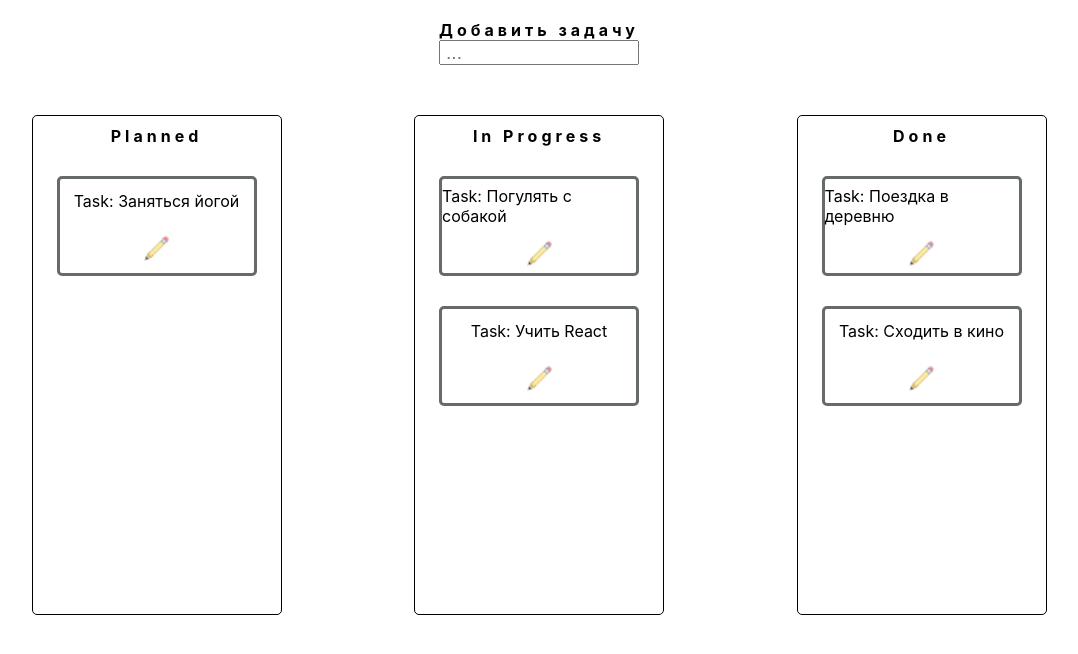
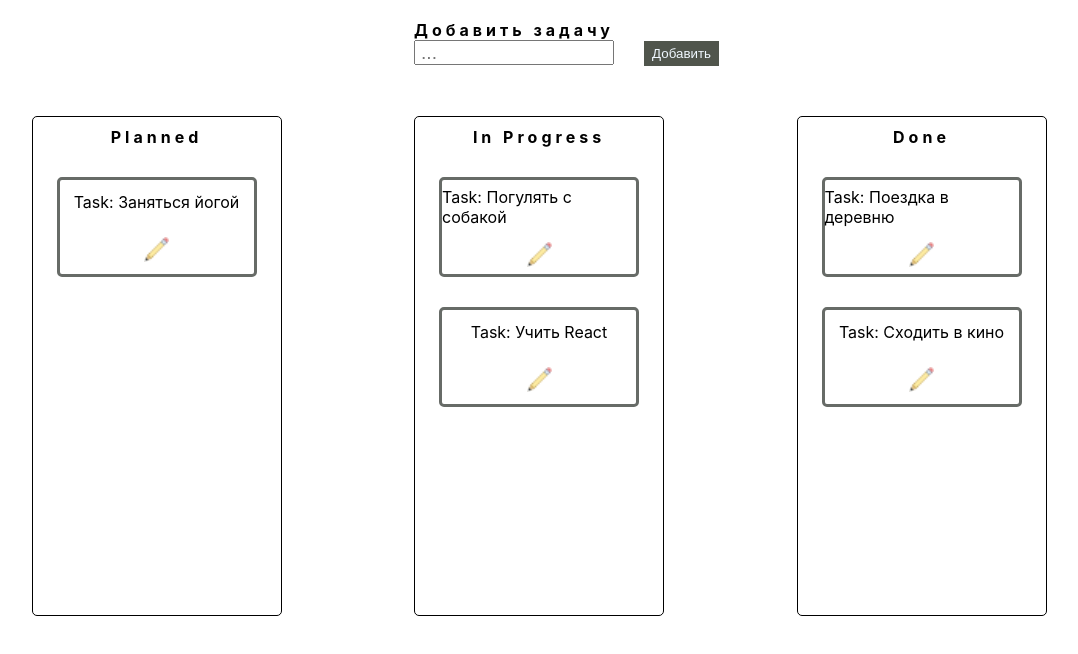
Before and after one commit to almaz1206ka/task-tracker, a React (Create React App) app: page / in a window 1280 px wide. Shown: the top 654 px of the page, without its empty margins (101-1179 px from the left). Built offline with nearby package versions, Linux system fonts and the light colour scheme.

Commit message:
update inpit area

```diff
--- a/src/components/DragContainer/DragContainer.tsx
+++ b/src/components/DragContainer/DragContainer.tsx
@@ -1,25 +1,18 @@
 import { FC } from "react";
-import { rootSlice } from "../../redux/appReducer";
-import { useAppDispatch, useAppSelector } from "../../hooks/redux";
+import { useAppSelector } from "../../hooks/redux";
 
 import style from './DragContainer.module.css'
 import { TasksColumn } from "../TasksColumn/TasksColumn";
+import { InputArea } from "../Input/Input";
 
 
 export const DragContainer: FC = () => {
 
-    const {handleChange, addTask} = rootSlice.actions;
-
-    const {tasks, title} = useAppSelector(state => state.rootSlice);
-
-    const dispatch = useAppDispatch();
+    const {tasks} = useAppSelector(state => state.rootSlice);
 
     return (
         <div className={style.container}>
-            <label onKeyDown={(e) => e.key === 'Enter' && dispatch(addTask())}>
-                <h4>Добавить задачу</h4>
-                <input type="text" value={title} onChange={e => dispatch(handleChange(e.target.value))} placeholder="..." />
-            </label>
+            <InputArea />
             <div className={style.main}>
                 <>
                     <TasksColumn    tasks={tasks}
--- /dev/null
+++ b/src/components/Input/Input.module.css
@@ -0,0 +1,15 @@
+.input_area {
+    display: flex;
+    justify-content: space-evenly;
+    width: 420px;
+    padding-left: 55px;
+}
+
+.input_area button {
+    width: 75px;
+    height: 25px;
+    margin-top: 21px;
+    border: 0;
+    background-color: #50554c;
+    color: aliceblue;
+}
--- /dev/null
+++ b/src/components/Input/Input.tsx
@@ -0,0 +1,25 @@
+import { FC } from "react";
+import { rootSlice } from "../../redux/appReducer";
+import { useAppDispatch, useAppSelector } from "../../hooks/redux";
+
+import style from './Input.module.css'
+
+
+export const InputArea: FC = () => {
+
+    const {handleChange, addTask} = rootSlice.actions;
+
+    const {title} = useAppSelector(state => state.rootSlice);
+
+    const dispatch = useAppDispatch();
+
+    return (
+        <div className={style.input_area}>
+            <label onKeyDown={(e) => e.key === 'Enter' && dispatch(addTask())}>
+                <h4>Добавить задачу</h4>
+                <input type="text" value={title} onChange={e => dispatch(handleChange(e.target.value))} placeholder="..." />
+            </label>
+            <button onClick={() => dispatch(addTask())}>Добавить</button>
+        </div>
+    )
+}
--- a/src/components/TasksColumn/TasksColumn.tsx
+++ b/src/components/TasksColumn/TasksColumn.tsx
@@ -37,12 +37,8 @@ export const TasksColumn:FC<ITaskProps> = ({...props}) => {
     };
 
     return (
-        <div
-            className={style.table}
-            onDrop={() => onDrop(status, 0)}
-            onDragOver={e => e.preventDefault()}
-        >
-            <ul className={style.table__content} onKeyDown={(e) => e.key === 'Enter' && dispatch(editTitleEnd())}>
+        <div className={style.table} >
+            <ul className={style.table__content} onKeyDown={(e) => (e.key === 'Enter' || e.key === 'Escape') && dispatch(editTitleEnd())}>
                 <h4>{title}</h4>
                 <DropArea onDrop={() => onDrop(status, 0)}/>
                 {tasks.map((task, idx) => {
@@ -57,7 +53,12 @@ export const TasksColumn:FC<ITaskProps> = ({...props}) => {
                             />
                             {task.edited === true
                                 &&
-                            <input type="text" value={editedTitle} autoFocus onChange={(e) => dispatch(handleChangeEditTitle(e.target.value))} />
+                            <input
+                                type="text"
+                                value={editedTitle}
+                                autoFocus
+                                onChange={(e) => dispatch(handleChangeEditTitle(e.target.value))}
+                            />
                             }
                             <DropArea
                                 onDrop={() => onDrop(status, idx + 1)}
--- a/src/redux/appReducer.ts
+++ b/src/redux/appReducer.ts
@@ -49,7 +49,9 @@ export const rootSlice = createSlice({
             state.title = action.payload;
         },
         addTask(state) {
-            state.tasks = [...state.tasks, {...state.task, title: state.title, status: 'planned'}];
+            if(state.title.trim() !== '') {
+                state.tasks = [...state.tasks, {...state.task, title: state.title, status: 'planned'}];
+            };
             state.title = ''
         },
         setActiveCard(state, action) {
@@ -62,29 +64,28 @@ export const rootSlice = createSlice({
             state.editedTitle = action.payload
         },
         editTitle(state, action) {
+            state.tasks = state.tasks.map((task, idx) => idx === action.payload ?
+                {...task, edited: true }
+                    :
+                {...task, edited: false}
+            )
+        },
+        editTitleEnd(state) {
             state.tasks = state.tasks.map((task, idx) => {
-                if(idx === action.payload) {
+                if(task.edited === true && state.editedTitle !== '') {
                     return {
                         ...task,
-                        edited: true
+                        title: state.editedTitle,
+                        edited: false
+                    }
+                } else {
+                    return {
+                        ...task,
+                        title: task.title,
+                        edited: false
                     }
                 };
-                return task
             })
-        },
-        editTitleEnd(state) {
-            if(state.editedTitle !== '') {
-                state.tasks = state.tasks.map((task, idx) => {
-                    if(task.edited === true) {
-                        return {
-                            ...task,
-                            title: state.editedTitle,
-                            edited: false
-                        }
-                    };
-                    return task
-                })
-            }
             state.editedTitle = '';
         }
     }
```
